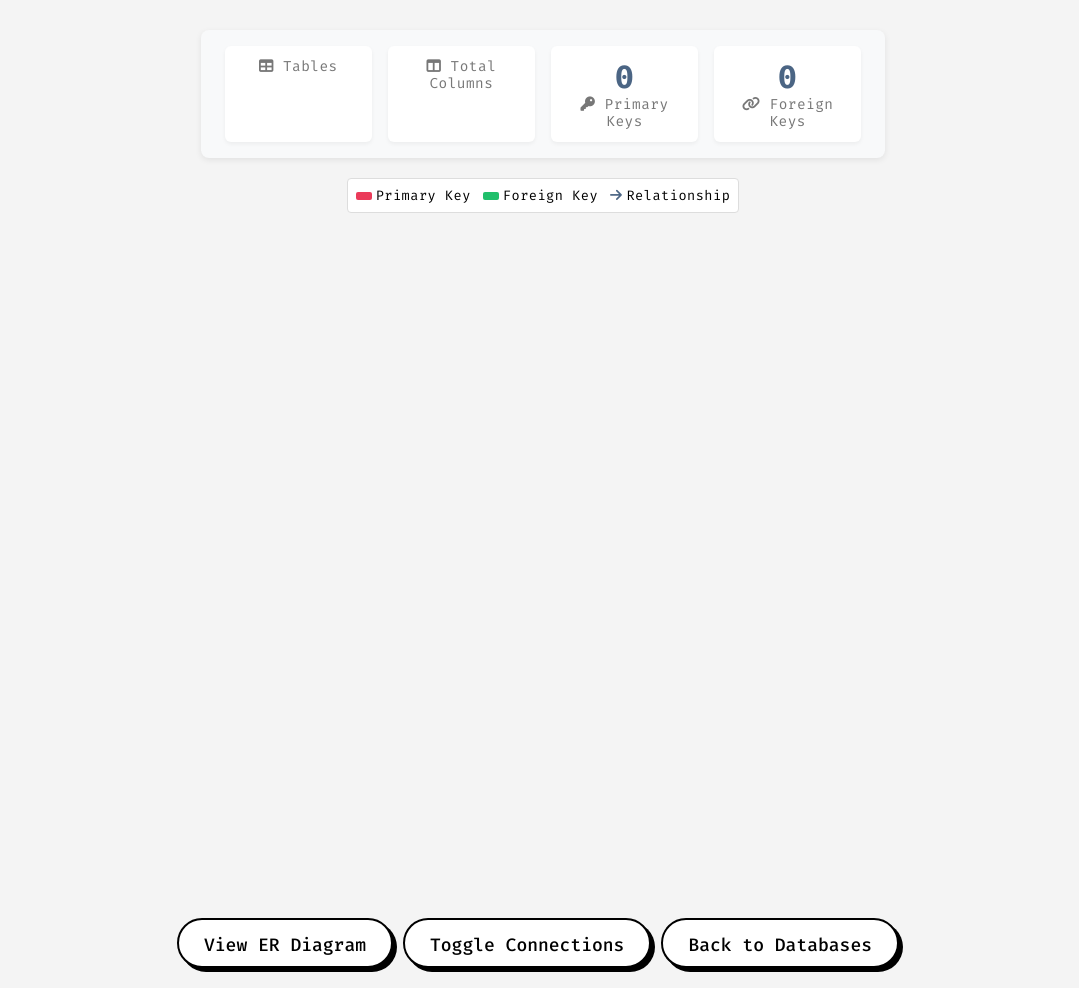
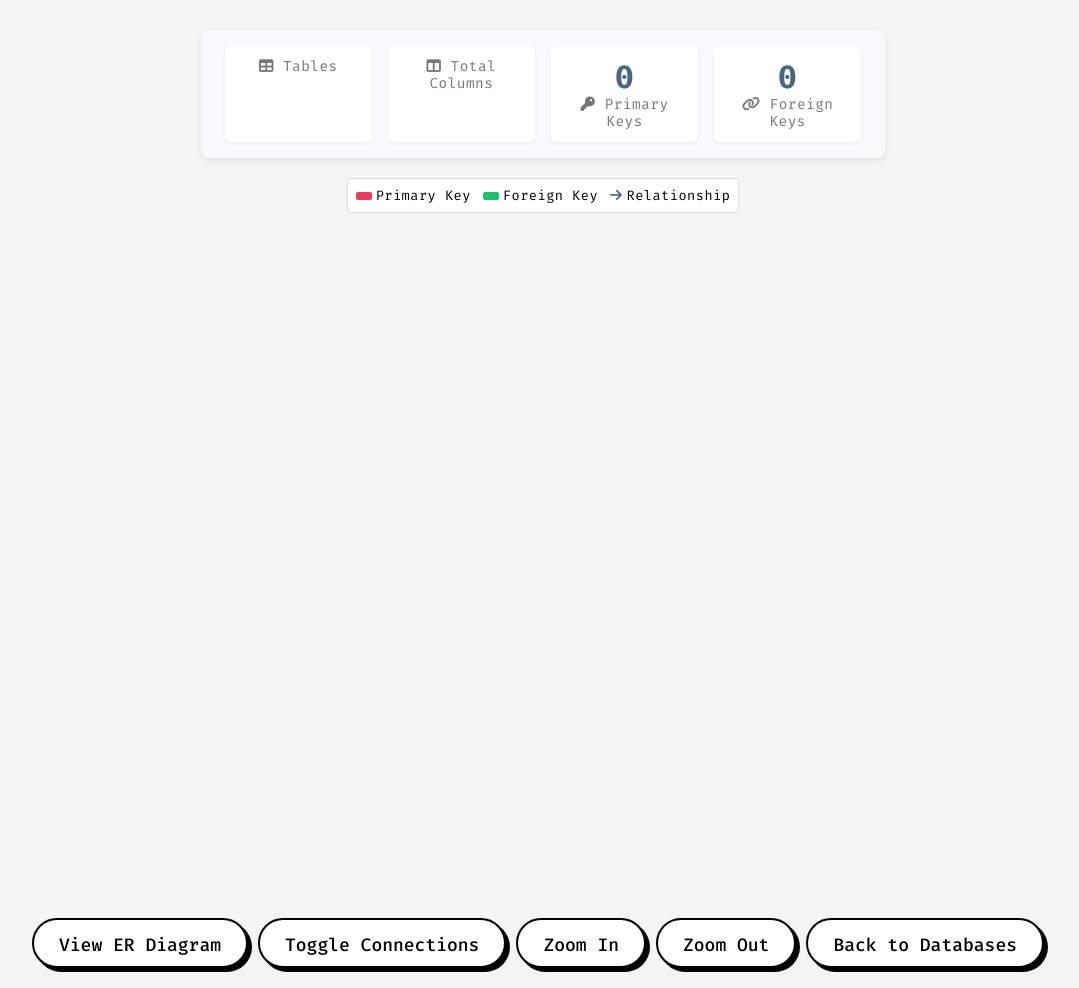
Before and after one commit to udaysinh-git/Chat2DB, a Flask app: template templates/view_schema.html in a window 1280 px wide. Shown: the part 104-1092 px from the top of the page, without its empty margins (97-1176 px from the left). Run offline with Flask 3, Linux system fonts and the light colour scheme; the template is opened without the code that fills it, so the values that code supplies are empty; some libraries are stand-ins or nearby versions.

Commit message:
Add zoom and panning functionality to relationship visualization

```diff
--- a/templates/view_schema.html
+++ b/templates/view_schema.html
@@ -369,8 +369,10 @@
             <a href="{{ url_for('schema.er_diagram', db_name=db_name) }}">
                 <button class="button-74" role="button">View ER Diagram</button>
             </a>
-            <!-- New toggle button -->
+            <!-- New toggle and zoom buttons -->
             <button class="button-74" role="button" onclick="toggleConnections()">Toggle Connections</button>
+            <button class="button-74" role="button" onclick="zoomIn()">Zoom In</button>
+            <button class="button-74" role="button" onclick="zoomOut()">Zoom Out</button>
             <a href="{{ url_for('view_databases.view_databases') }}" hx-get="{{ url_for('view_databases.view_databases') }}" hx-target="#container">
                 <button class="button-74" role="button">Back to Databases</button>
             </a>
@@ -385,6 +387,8 @@
         let jsPlumbInstance;
         let showingRelations = false; // start with connections hidden
         let relationConnections = [];
+        let scale = 1; // initial zoom scale
+        let containerOffset = { x: 0, y: 0 };
 
         document.addEventListener('DOMContentLoaded', function() {
             if (typeof jsPlumb === 'undefined') {
@@ -428,12 +432,13 @@
                 }
             });
 
-            // Animate tables in
+            // Animate tables in and make them draggable
             setTimeout(() => {
                 tables.forEach((table, index) => {
                     setTimeout(() => {
                         table.style.opacity = '1';
                         table.style.transform = 'translateY(0)';
+                        jsPlumbInstance.draggable(table);
                     }, 50 * index);
                 });
 
@@ -442,6 +447,32 @@
                 // Do not draw connections initially
                 // drawRelationConnections();  <-- removed initial call
             }, 100);
+
+            // Enable panning of the container by dragging on its background
+            const container = document.getElementById('schemaTablesContainer');
+            let isPanning = false, panStart = { x: 0, y: 0 };
+            container.addEventListener('mousedown', function(e) {
+                if (e.target === container) {
+                    isPanning = true;
+                    panStart = { x: e.clientX, y: e.clientY };
+                    container.style.cursor = 'move';
+                }
+            });
+            document.addEventListener('mousemove', function(e) {
+                if (isPanning) {
+                    let dx = e.clientX - panStart.x;
+                    let dy = e.clientY - panStart.y;
+                    containerOffset.x += dx;
+                    containerOffset.y += dy;
+                    container.style.transform = `translate(${containerOffset.x}px, ${containerOffset.y}px) scale(${scale})`;
+                    panStart = { x: e.clientX, y: e.clientY };
+                    jsPlumbInstance.repaintEverything();
+                }
+            });
+            document.addEventListener('mouseup', function() {
+                isPanning = false;
+                container.style.cursor = 'default';
+            });
         });
 
         // Store relationship data - No changes needed
@@ -628,6 +659,21 @@
             }
         }
 
+        // Zoom functions
+        function zoomIn() {
+            scale += 0.1;
+            updateContainerTransform();
+        }
+        function zoomOut() {
+            scale = Math.max(0.1, scale - 0.1);
+            updateContainerTransform();
+        }
+        function updateContainerTransform() {
+            const container = document.getElementById('schemaTablesContainer');
+            container.style.transform = `translate(${containerOffset.x}px, ${containerOffset.y}px) scale(${scale})`;
+            jsPlumbInstance.repaintEverything();
+        }
+
         function toggleConnections() {
             if (showingRelations) {
                 clearRelationConnections();
```
